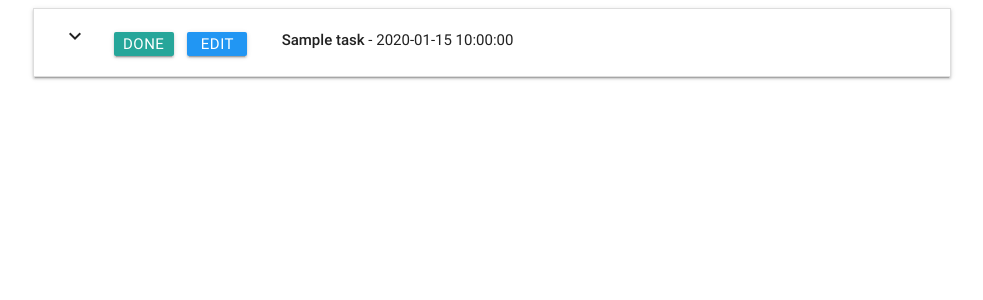
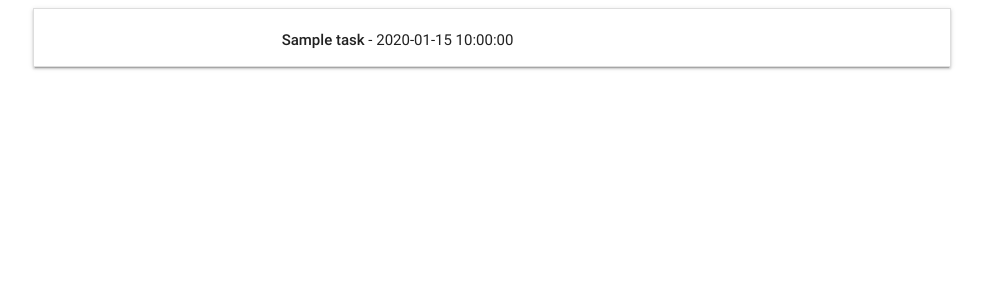
Before and after one commit to Code-Institute-Submissions/Third_milestone_project-1, a Flask app: page / in a window 1280 px wide. Shown: the top 300 px of the page, without its empty margins (148-1131 px from the left). Run offline with Flask 2, Linux system fonts and the light colour scheme; a database or web service that is not in the repository returns one stand-in record (values such as "Sample title"); some libraries are stand-ins or nearby versions.

Commit message:
more changes

```diff
--- a/app.py
+++ b/app.py
@@ -12,7 +12,8 @@ mongo = PyMongo(app)
 @app.route('/')
 @app.route('/get_tasks')
 def get_tasks():
-    return render_template("books.html", tasks=mongo.db.tasks.find())
+    return render_template("books.html",
+                           tasks=mongo.db.tasks.find())
 
 if __name__ == '__main__':
     app.run(host=os.environ.get('IP'),
--- a/templates/books.html
+++ b/templates/books.html
@@ -4,12 +4,6 @@
             {% for task in tasks %}
             <li>
                 <div class="collapsible-header">
-                <div class="col s3">
-                    <i class="material-icons">expand_more</i>
-                    <a href="{{url_for('delete_task', task_id=task._id)}}" class="waves-effect waves-light btn btn_small">Done</a>
-                    <a href="{{url_for('edit_task', task_id=task._id)}}" class="waves-effect waves-light btn btn_small blue">Edit</a>
-
-                </div>
                     <div class=" task_header col s9">
                         <strong>{{task.task_name}}</strong> - {{task.due_date}}
                     </div>
```
Lines whose indentation alone changed are shown as unchanged.
